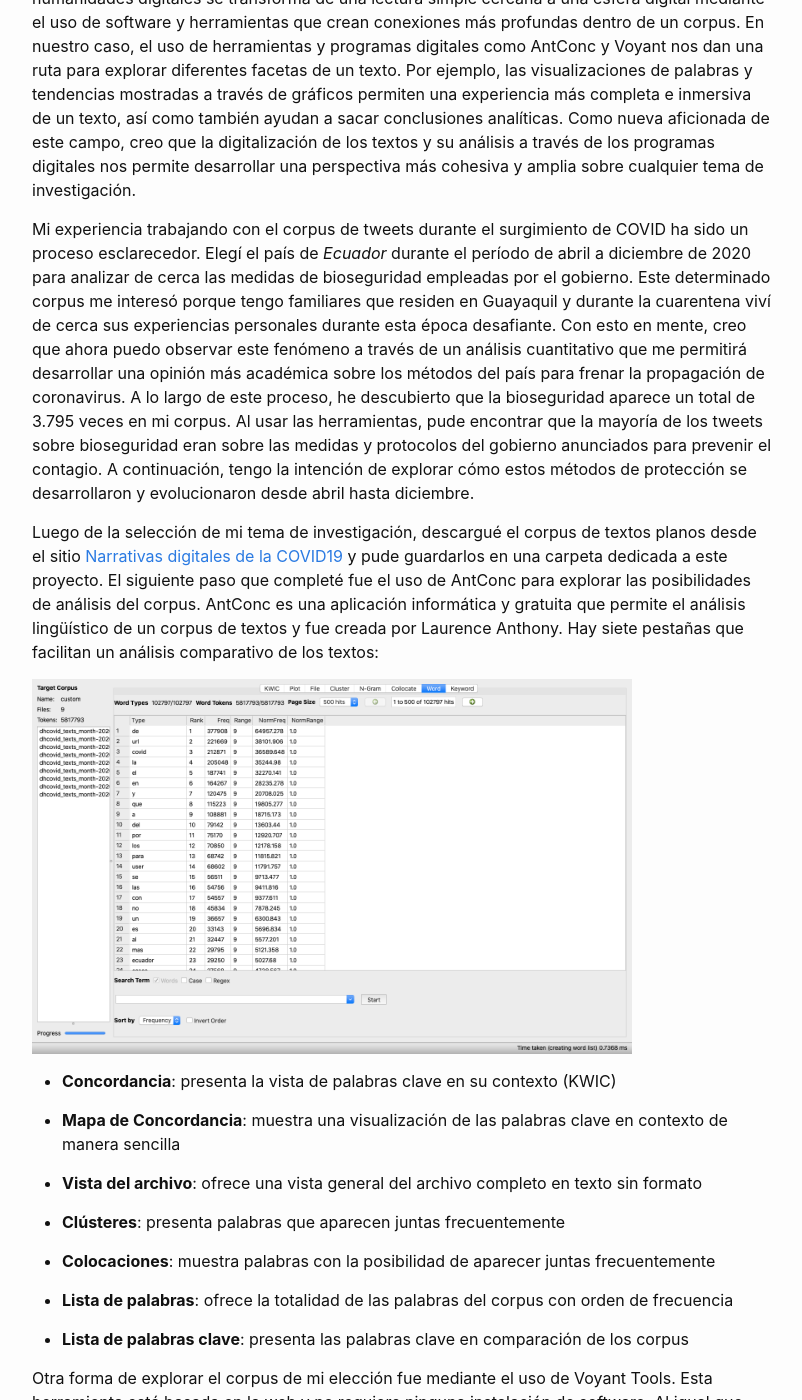
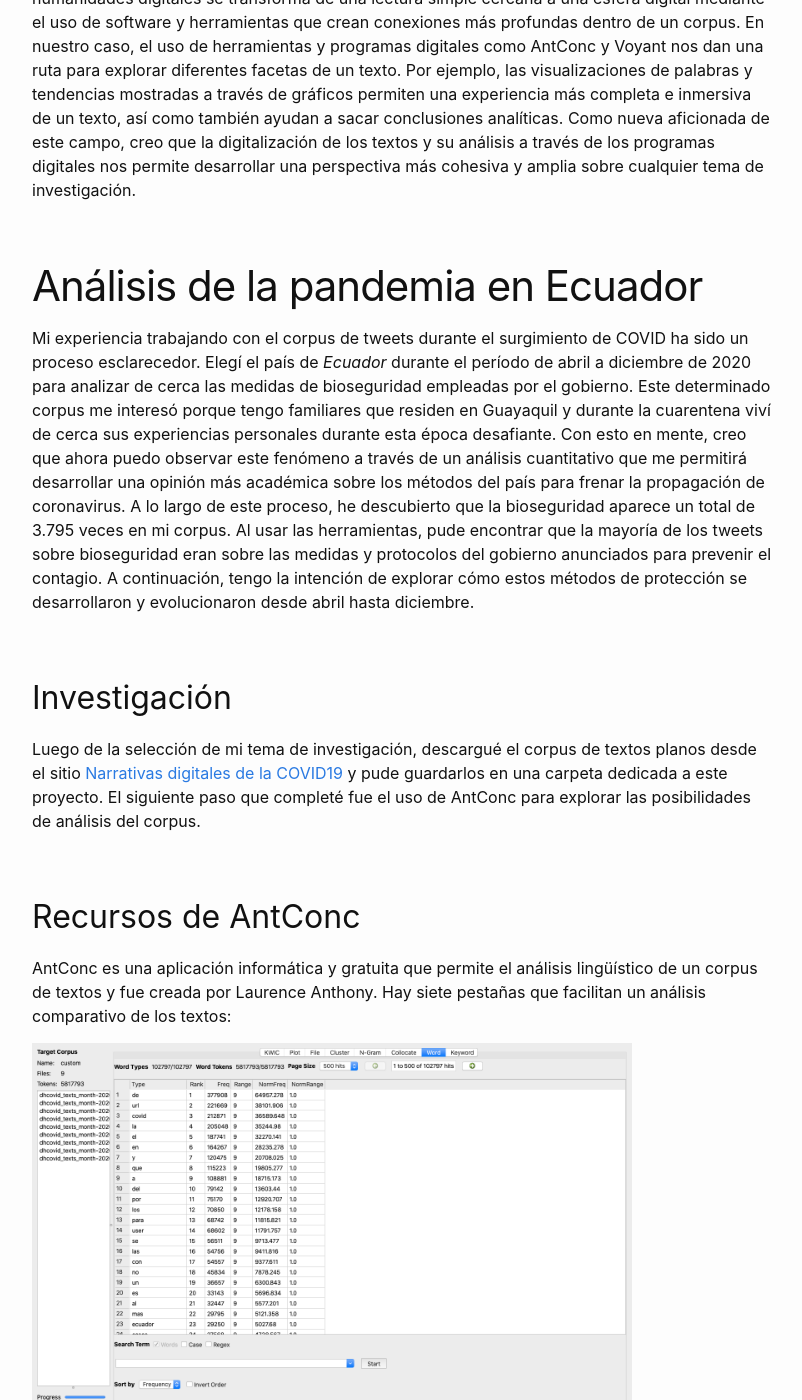
Before and after one commit to miladvh/miladvh.github.io, a Jekyll site: the page built from _posts/2021-11-14-ensayo3.md, in a window 1280 px wide and 1400 px high, scrolled down 340 px. Shown: the whole window, without its empty margins (238-1040 px from the left). Built offline with Jekyll 4.4.1, drawn with Linux system fonts in a browser that asks for light colours; some of the changed text lies outside the part shown.

Commit message:
Update 2021-11-14-ensayo3.md

```diff
--- a/_posts/2021-11-14-ensayo3.md
+++ b/_posts/2021-11-14-ensayo3.md
@@ -7,9 +7,14 @@ author: Mila Dvorquez-Herrera
 
 En las humanidades digitales, la creación de un corpus de textos es fundamental a la hora de explorar un conjunto de obras o textos con el fin de sacar conclusiones esclarecedoras y proponer un nuevo análisis a través de una lectura distante. El texto en forma escrita es uno de nuestros principales y ciertamente importantes métodos de comunicación, por lo que es crucial analizar su significado.  Es decir, que el análisis de un texto dentro de los estudios de las humanidades digitales se transforma de una lectura simple cercana a una esfera digital mediante el uso de software y herramientas que crean conexiones más profundas dentro de un corpus. En nuestro caso, el uso de herramientas y programas digitales como AntConc y Voyant nos dan una ruta para explorar diferentes facetas de un texto. Por ejemplo, las visualizaciones de palabras y tendencias mostradas a través de gráficos permiten una experiencia más completa e inmersiva de un texto, así como también ayudan a sacar conclusiones analíticas. Como nueva aficionada de este campo, creo que la digitalización de los textos y su análisis a través de los programas digitales nos permite desarrollar una perspectiva más cohesiva y amplia sobre cualquier tema de investigación.
 
+# Análisis de la pandemia en Ecuador
 Mi experiencia trabajando con el corpus de tweets durante el surgimiento de COVID ha sido un proceso esclarecedor. Elegí el país de *Ecuador* durante el período de abril a diciembre de 2020 para analizar de cerca las medidas de bioseguridad empleadas por el gobierno. Este determinado corpus me interesó porque tengo familiares que residen en Guayaquil y durante la cuarentena viví de cerca sus experiencias personales durante esta época desafiante. Con esto en mente, creo que ahora puedo observar este fenómeno a través de un análisis cuantitativo que me permitirá desarrollar una opinión más académica sobre los métodos del país para frenar la propagación de coronavirus. A lo largo de este proceso, he descubierto que la bioseguridad aparece un total de 3.795 veces en mi corpus. Al usar las herramientas, pude encontrar que la mayoría de los tweets sobre bioseguridad eran sobre las medidas y protocolos del gobierno anunciados para prevenir el contagio. A continuación, tengo la intención de explorar cómo estos métodos de protección se desarrollaron y evolucionaron desde abril hasta diciembre.
 
-Luego de la selección de mi tema de investigación, descargué el corpus de textos planos desde el sitio [Narrativas digitales de la COVID19](https://covid.dh.miami.edu/)  y pude guardarlos en una carpeta dedicada a este proyecto. El siguiente paso que completé fue el uso de AntConc para explorar las posibilidades de análisis del corpus. AntConc es una aplicación informática y gratuita que permite el análisis lingüístico de un corpus de textos y fue creada por Laurence Anthony. Hay siete pestañas que facilitan un análisis comparativo de los textos:
+## Investigación
+Luego de la selección de mi tema de investigación, descargué el corpus de textos planos desde el sitio [Narrativas digitales de la COVID19](https://covid.dh.miami.edu/)  y pude guardarlos en una carpeta dedicada a este proyecto. El siguiente paso que completé fue el uso de AntConc para explorar las posibilidades de análisis del corpus.
+
+## Recursos de AntConc
+AntConc es una aplicación informática y gratuita que permite el análisis lingüístico de un corpus de textos y fue creada por Laurence Anthony. Hay siete pestañas que facilitan un análisis comparativo de los textos:
 
 <img src="/assets/pic1.png" alt="AntConc" width="600"/>
 
@@ -28,6 +33,7 @@ Luego de la selección de mi tema de investigación, descargué el corpus de tex
 - **Lista de palabras clave**: presenta las palabras clave en comparación de los corpus
 
 
+## Recursos de Voyant Tools
 Otra forma de explorar el corpus de mi elección fue mediante el uso de Voyant Tools. Esta herramienta está basada en la web y no requiere ninguna instalación de software. Al igual que AntConc, el formato idóneo para trabajar es el formato plano. Cuenta con al menos cinco herramientas clave para el análisis cuantitativo:
 
 - **Cirrus**: muestra los términos más frecuentes en una nube de palabras
```
